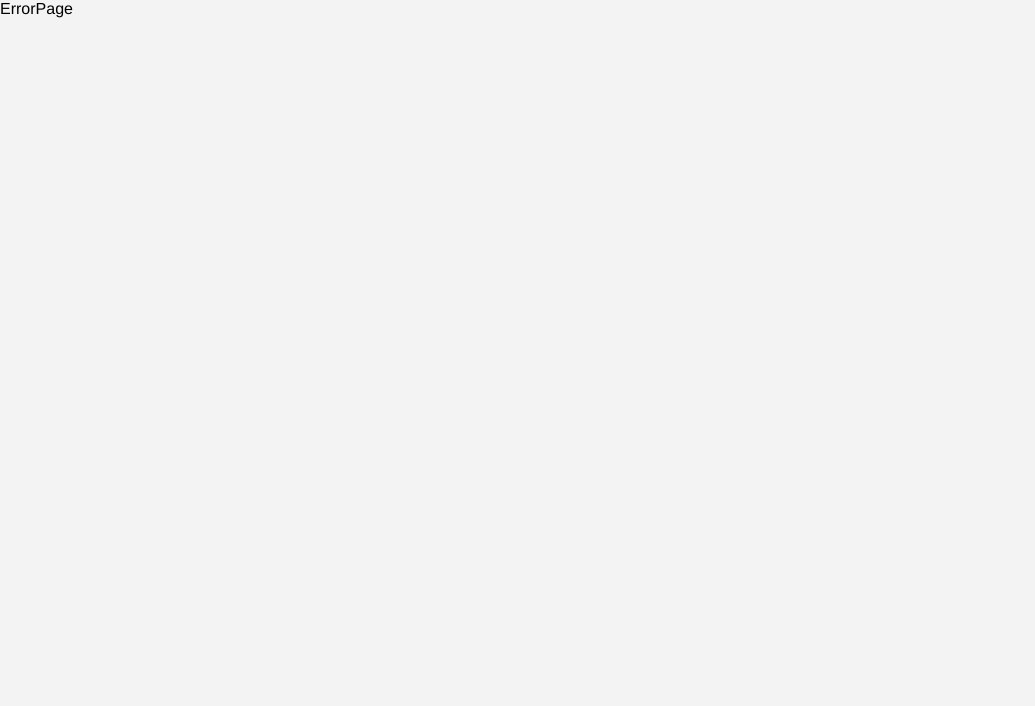
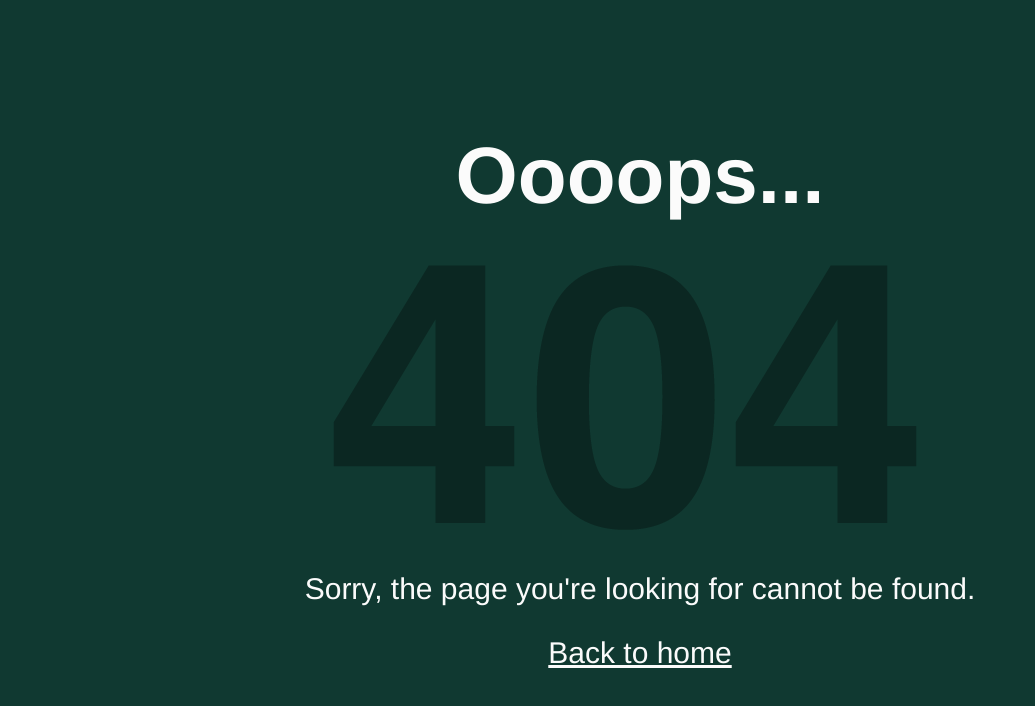
Before and after one commit to KluDan/BabySitterHub, a React (Vite) app: page / in a window 1280 px wide. Before the commit this address had no page. Shown: the top 706 px of the page, without its empty margins (0-1035 px from the left). Built offline with nearby package versions, Linux system fonts and the light colour scheme.

Commit message:
feat: Added ErrorPage component

```diff
--- a/src/components/Forms/ModalAfterHeartClick.jsx
+++ b/src/components/Forms/ModalAfterHeartClick.jsx
@@ -42,7 +42,7 @@ const HeartForm = ({ onClose }) => {
             token: user.accessToken,
           })
         );
-        localStorage.setItem("userId", user.uid);
+        localStorage.setItem("userToken", user.accessToken);
         onClose();
       })
       .catch((error) => {
--- a/src/components/Header/AuthUserBlock/index.jsx
+++ b/src/components/Header/AuthUserBlock/index.jsx
@@ -66,7 +66,7 @@ const AuthUserBlock = ({ main }) => {
           dispatch(setUser(null));
           handleCloseConfirmLogout();
           localStorage.removeItem("userToken");
-          navigate("/BabySitterHub", { replace: true });
+          navigate("/BabySitterHub/", { replace: true });
         })
         .catch((error) => console.log(error));
     }
--- a/src/components/Header/index.jsx
+++ b/src/components/Header/index.jsx
@@ -25,7 +25,7 @@ const Header = () => {
   return (
     <HeaderStyled $main={shouldApplyStyles}>
       <HeaderNavBlock $main={shouldApplyStyles}>
-        <HeaderLogo to="/BabySitterHub" $main={shouldApplyStyles}>
+        <HeaderLogo to="/BabySitterHub/" $main={shouldApplyStyles}>
           Nanny.Services
         </HeaderLogo>
         {isMobile ? (
--- a/src/components/Layout.jsx
+++ b/src/components/Layout.jsx
@@ -25,13 +25,13 @@ const Layout = () => {
 
   useEffect(() => {
     const unsubscribe = onAuthStateChanged(auth, (user) => {
-      navigate("/BabySitterHub/");
       if (user) {
         const userData = {
           name: user.displayName,
           email: user.email,
           id: user.uid,
         };
+        console.log(user);
         dispatch(setUser(userData));
       } else {
         dispatch(setUser(null));
--- a/src/components/ProtectedRoute.jsx
+++ b/src/components/ProtectedRoute.jsx
@@ -9,6 +9,7 @@ export default function ProtectedRoute({ children }) {
 
   useEffect(() => {
     if (!isAuth) {
+      console.log(isAuth);
       navigate("/BabySitterHub/", { replace: true });
     }
   }, [isAuth, navigate]);
--- a/src/firebase.js
+++ b/src/firebase.js
@@ -1,6 +1,6 @@
 import { initializeApp } from "firebase/app";
 import { getAuth } from "firebase/auth";
-import { get, getDatabase, ref, remove, set } from "firebase/database";
+import { get, getDatabase, ref, set } from "firebase/database";
 
 const firebaseConfig = {
   apiKey: import.meta.env.VITE_API_KEY,
--- a/src/main.jsx
+++ b/src/main.jsx
@@ -24,7 +24,7 @@ const router = createBrowserRouter([
     element: <Layout />,
     errorElement: <ErrorPage />,
     children: [
-      { path: "/BabySitterHub", element: <HomePage /> },
+      { path: "/BabySitterHub/", element: <HomePage /> },
       {
         path: "/BabySitterHub/nannies",
         element: <Catalog />,
--- a/src/pages/ErrorPage.jsx
+++ b/src/pages/ErrorPage.jsx
@@ -1,9 +1,50 @@
-import React from "react";
-import { useRouteError } from "react-router-dom";
+import { Link, useRouteError } from "react-router-dom";
+import { styled } from "styled-components";
+import ErrorImg from "../assets/images/Error.png";
+
+const Wrapper = styled.section`
+  height: 100lvh;
+  background-color: ${(p) => p.theme.colors.primaryGreenColor};
+  display: flex;
+  justify-content: center;
+  align-items: center;
+  flex-direction: column;
+  color: ${(p) => p.theme.colors.headerText};
+  img {
+    text-align: center;
+    opacity: 0.3;
+  }
+  h1 {
+    font-size: 80px;
+  }
+  p {
+    font-size: 30px;
+    margin-bottom: 30px;
+  }
+`;
+
+const StyledLink = styled(Link)`
+  font-size: 30px;
+  color: ${(p) => p.theme.colors.headerText};
+  text-decoration: underline;
+`;
 
 const ErrorPage = () => {
   const error = useRouteError();
-  return <div>ErrorPage</div>;
+  console.log(error);
+  return (
+    <Wrapper>
+      <h1>Oooops...</h1>
+      <img src={ErrorImg} />
+      {error.statusText === "Not Found" ? (
+        <p>Sorry, the page you're looking for cannot be found.</p>
+      ) : (
+        <p>Sorry, something went wrong. "{error.statusText}"</p>
+      )}
+
+      <StyledLink to="/BabySitterHub/">Back to home</StyledLink>
+    </Wrapper>
+  );
 };
 
 export default ErrorPage;
```
Also changed, not shown: src/assets/images/Error.png (added).
